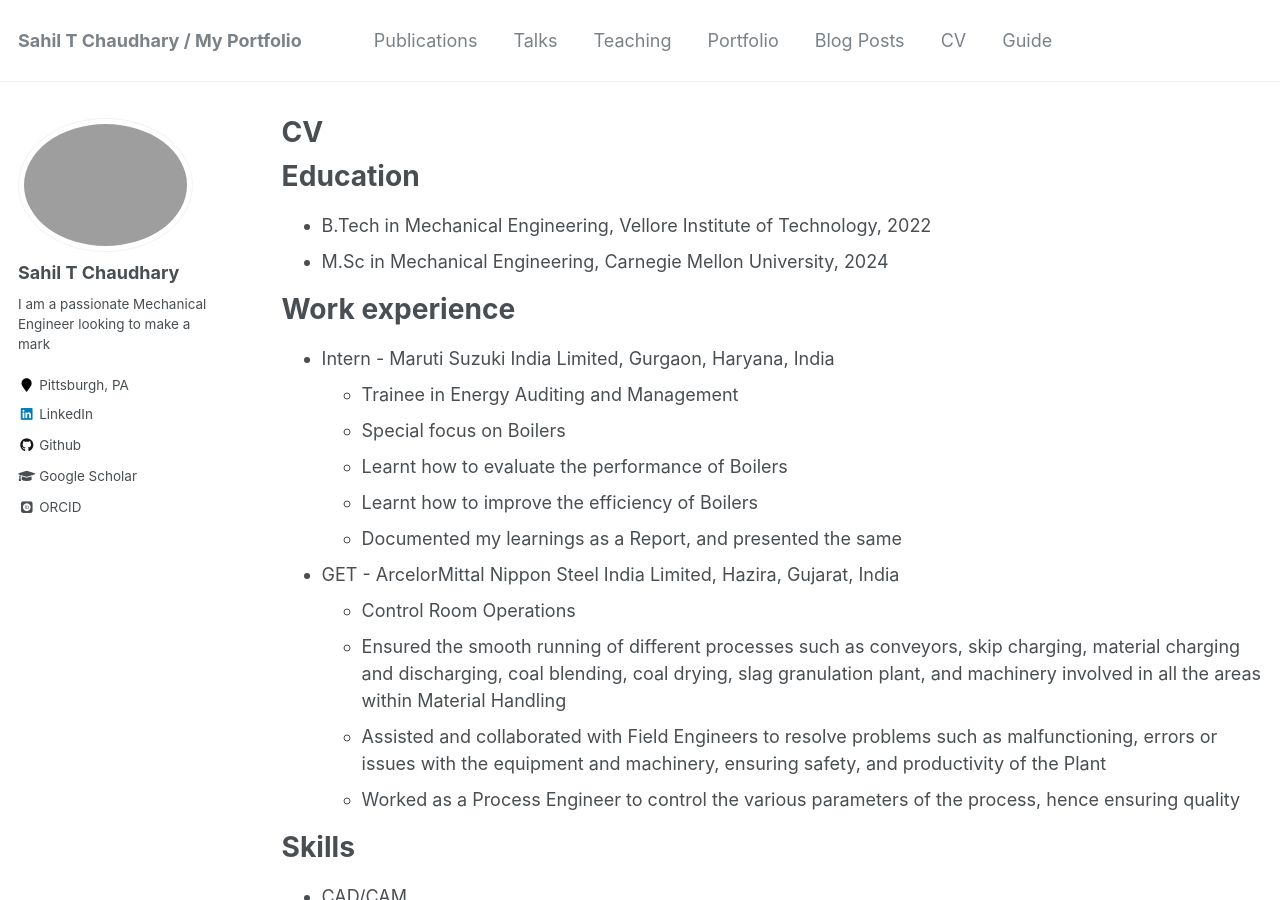
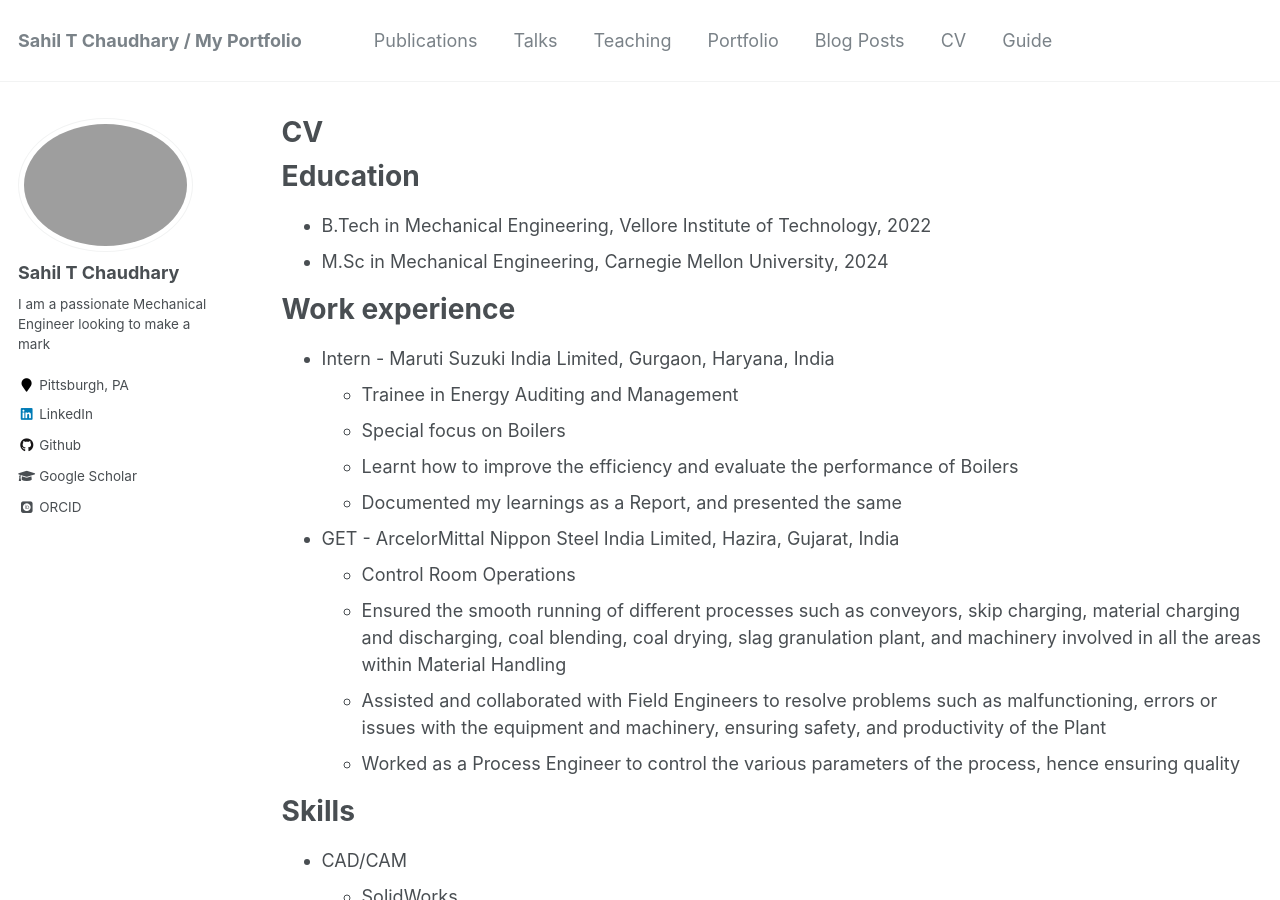
Before and after one commit to SahilTChaudhary/sahiltchaudhary.github.io, a Jekyll site: the page built from _pages/cv.md, in a window 1280 px wide and 900 px high. Built offline with Jekyll 4.4.1, drawn with Linux system fonts in a browser that asks for light colours; some web fonts are replaced.

Commit message:
Editted CV

```diff
--- a/_pages/cv.md
+++ b/_pages/cv.md
@@ -19,8 +19,7 @@ Work experience
 * Intern - Maruti Suzuki India Limited, Gurgaon, Haryana, India
   * Trainee in Energy Auditing and Management
   * Special focus on Boilers
-  * Learnt how to evaluate the performance of Boilers
-  * Learnt how to improve the efficiency of Boilers
+  * Learnt how to improve the efficiency and evaluate the performance of Boilers
   * Documented my learnings as a Report, and presented the same
 
 * GET - ArcelorMittal Nippon Steel India Limited, Hazira, Gujarat, India
```
